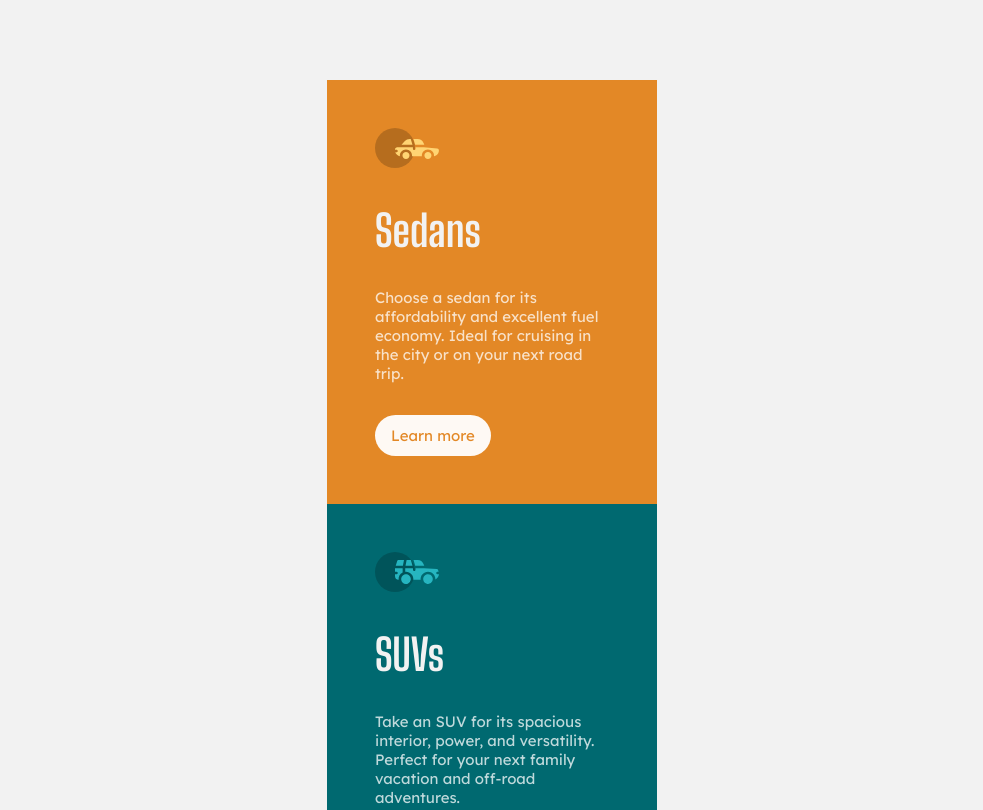
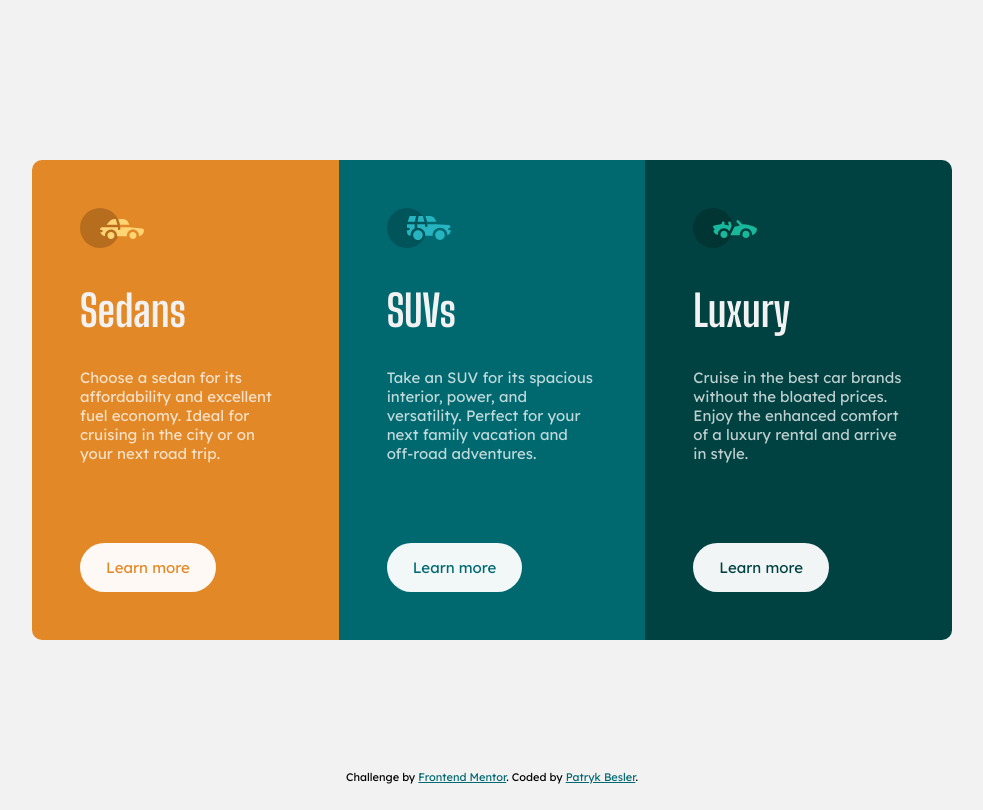
Before and after one commit to beslerpatryk/column-preview-card-component, a plain HTML site: page index.html in a window 1280 px wide. Shown: the top 810 px of the page, without its empty margins (148-1131 px from the left). Drawn offline with Linux system fonts and the light colour scheme.

Commit message:
feat: add desktop markup and styling; add attribution

```diff
--- a/index.html
+++ b/index.html
@@ -3,25 +3,12 @@
 	<head>
 		<meta charset="UTF-8" />
 		<meta name="viewport" content="width=device-width, initial-scale=1.0" />
-		<!-- displays site properly based on user's device -->
-
-		<link rel="icon" type="image/png" sizes="32x32" href="./images/favicon-32x32.png" />
 		<link rel="preconnect" href="https://fonts.googleapis.com" />
 		<link rel="preconnect" href="https://fonts.gstatic.com" crossorigin />
 		<link href="https://fonts.googleapis.com/css2?family=Big+Shoulders+Display:wght@700&family=Lexend+Deca&display=swap" rel="stylesheet" />
+		<link rel="icon" type="image/png" sizes="32x32" href="./images/favicon-32x32.png" />
+		<link rel="stylesheet" href="style.css" />
 		<title>Frontend Mentor | 3-column preview card component</title>
-		<link rel="stylesheet" href="style.css" />
-
-		<!-- Feel free to remove these styles or customise in your own stylesheet 👍 -->
-		<style>
-			.attribution {
-				font-size: 11px;
-				text-align: center;
-			}
-			.attribution a {
-				color: hsl(228, 45%, 44%);
-			}
-		</style>
 	</head>
 	<body>
 		<main class="card_container">
@@ -47,8 +34,9 @@
 			</section>
 		</main>
 
-		<!-- <footer class="attribution">
-			Challenge by <a href="https://www.frontendmentor.io?ref=challenge" target="_blank">Frontend Mentor</a>. Coded by <a href="#">Your Name Here</a>.
-		</footer> -->
+		<footer class="attribution">
+			Challenge by <a href="https://www.frontendmentor.io?ref=challenge" target="_blank">Frontend Mentor</a>. Coded by
+			<a href="github.com/beslerpatryk" target="_blank">Patryk Besler</a>.
+		</footer>
 	</body>
 </html>
--- a/style.css
+++ b/style.css
@@ -1,12 +1,18 @@
-/* Primary */
 :root {
+	/* Primary */
 	--bright-orange: hsl(31, 77%, 52%);
 	--dark-cyan: hsl(184, 100%, 22%);
 	--very-dark-cyan: hsl(179, 100%, 13%);
 
+	/* Neutral */
 	--transparent-white: hsla(0, 0%, 100%, 0.75);
 	--very-light-gray: hsl(0, 0%, 95%);
+
+	/* Sizing */
+	--radius: 10px;
 }
+
+/* General */
 
 * {
 	box-sizing: border-box;
@@ -15,29 +21,30 @@
 }
 
 body {
-	font-size: 15px;
-	font-family: "Lexend Deca", sans-serif;
 	display: flex;
 	justify-content: center;
+	margin: 5rem 0;
+	font-family: "Lexend Deca", sans-serif;
+	font-size: 15px;
 	background-color: var(--very-light-gray);
-	margin: 5rem 0;
 }
+
+/* Card */
 
 .card_container {
 	display: flex;
+	flex-direction: column;
 	justify-content: center;
 	align-items: center;
+	width: 90%;
 	max-width: 330px;
-	flex-direction: column;
-	width: 90%;
+	border-radius: var(--radius);
+	overflow: hidden;
 }
 
 .card_container section {
-	/* display: flex;
-	justify-content: center;
-	flex-direction: column; */
+	max-height: 440px;
 	padding: 3rem;
-	max-height: 440px;
 }
 
 .card_container section:nth-of-type(1) {
@@ -54,8 +61,8 @@ body {
 
 .card_container section h1 {
 	margin: 2rem 0;
+	font-size: 2.7rem;
 	font-family: "Big Shoulders Display", cursive;
-	font-size: 2.7rem;
 	color: var(--very-light-gray);
 }
 
@@ -64,21 +71,61 @@ body {
 }
 
 .card_container section a {
+	display: inline-block;
+	background-color: var(--very-light-gray);
+	padding: 0.8rem 1.5rem;
 	margin-top: 2rem;
-	display: inline-block;
-	flex-basis: 0;
+	color: black;
+	font-family: inherit;
+	text-decoration: none;
+	border: 2px solid rgba(0, 0, 0, 0);
 	border-radius: 25px;
-	padding: 0.7rem 1rem;
-	background-color: var(--very-light-gray);
-	text-decoration: none;
-	color: black;
 	mix-blend-mode: screen;
 }
 
+.card_container section a:hover {
+	background-color: transparent;
+	color: var(--very-light-gray);
+	border: 2px solid var(--very-light-gray);
+}
+
 .attribution {
-	font-size: 11px;
-	text-align: center;
+	display: none;
 }
-.attribution a {
-	color: hsl(228, 45%, 44%);
+
+@media (min-width: 800px) {
+	html,
+	body {
+		height: 100%;
+		margin: 0;
+	}
+
+	.card_container {
+		display: grid;
+		align-self: center;
+		grid-template-columns: 1fr 1fr 1fr;
+		max-width: 920px;
+		max-height: 500px;
+		overflow: hidden;
+	}
+
+	.card_container section {
+		height: 100%;
+		max-height: 100%;
+	}
+
+	.card_container section a {
+		margin-top: 5rem;
+	}
+
+	.attribution {
+		display: initial;
+		position: fixed;
+		bottom: 1rem;
+		font-size: 11px;
+		text-align: center;
+	}
+	.attribution a {
+		color: var(--dark-cyan);
+	}
 }
```
